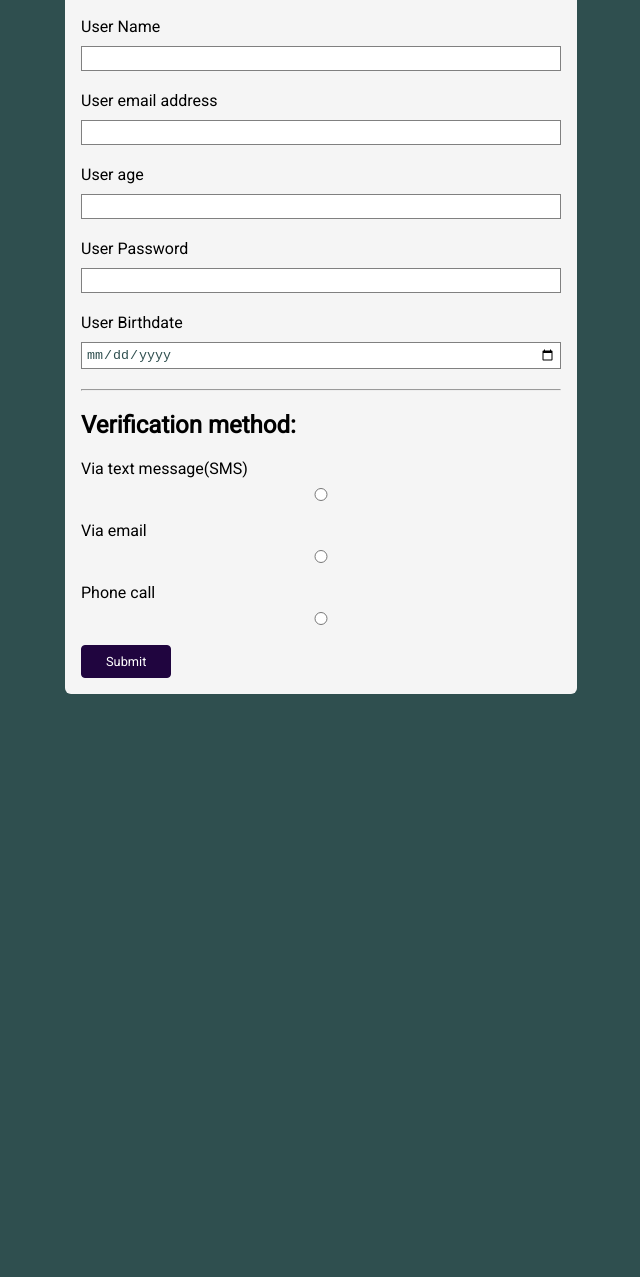
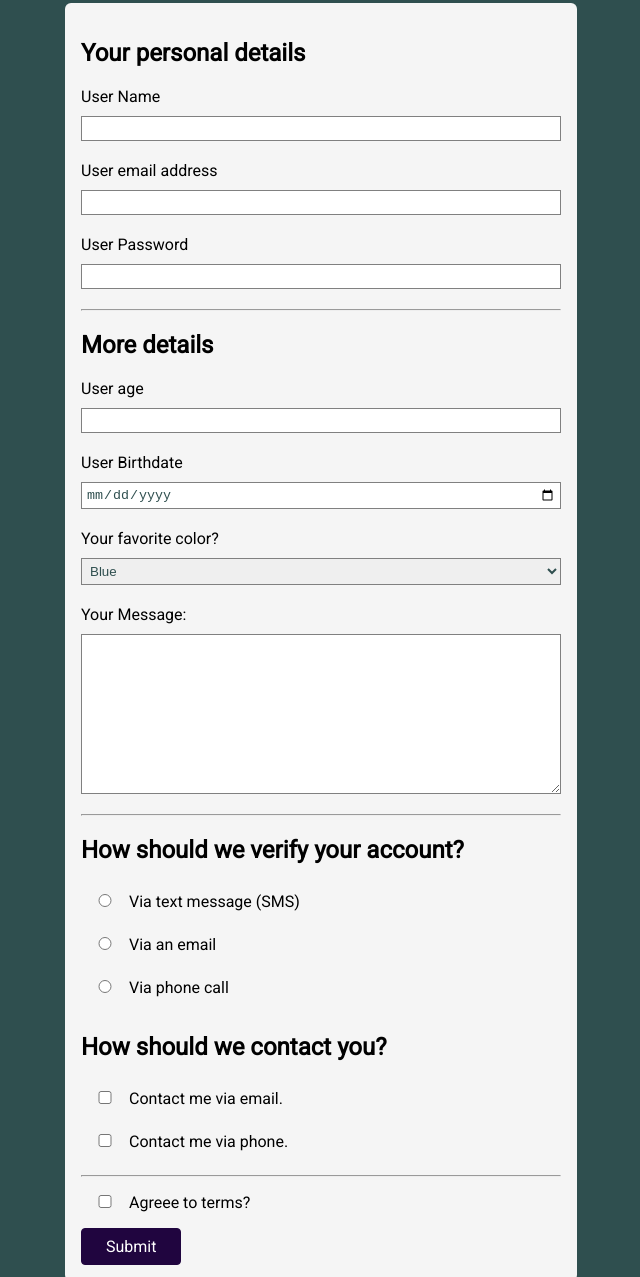
Before and after one commit to largo16/academind_forms, a plain HTML site: page index.html in a window 1280 px wide. Shown: the part 195-1472 px from the top of the page, without its empty margins (319-959 px from the left). Before the commit the page ends 1017 px from the top, so only its background shows below. Drawn offline with Linux system fonts and the light colour scheme.

Commit message:
continued learning for full stack for forms

```diff
--- a/index.html
+++ b/index.html
@@ -1,47 +1,134 @@
 <!DOCTYPE html>
 <html lang="en">
+
 <head>
     <meta charset="UTF-8">
     <meta name="viewport" content="width=\, initial-scale=1.0">
     <link rel="preconnect" href="https://fonts.googleapis.com">
-<link rel="preconnect" href="https://fonts.gstatic.com" crossorigin>
-<link href="https://fonts.googleapis.com/css2?family=Roboto&display=swap" rel="stylesheet">
+    <link rel="preconnect" href="https://fonts.gstatic.com" crossorigin>
+    <link href="https://fonts.googleapis.com/css2?family=Roboto&display=swap" rel="stylesheet">
     <link rel="stylesheet" href="/styles.css">
     <title>HTML Forms</title>
 </head>
+
 <body>
-    <header></header>
+    <header>
+        <h1>User information:</h1>
+    </header>
     <main>
         <form action="/" method="GET">
-            <h2>User information:</h2>
-            <label for="username">User Name</label>
-            <input type="text" id="username" name="user-name">
 
-            <label for="useremail">User email address</label>
-            <input type="email" id="useremail" name="user-email">
+            <section id="personal-details">
+                <h2>Your personal details</h2>
+                <ul>
+                    <li>
+                        <label for="username">User Name</label>
+                        <input type="text" id="username" name="user-name" />
+                    </li>
+                    <li>
+                        <label for="useremail">User email address</label>
+                        <input type="email" id="useremail" name="user-email" />
 
-            <label for="userage">User age</label>
-            <input type="number" id="userage" name="user-age">
+                    </li>
+                    <li>
 
-            <label for="userpass">User Password</label>
-            <input type="password" id="userpass" name="user-password">
+                        <label for="userpass">User Password</label>
+                        <input type="password" id="userpass" name="user-password" />
 
-            <label for="userbirthdate">User Birthdate </label>
-            <input type="date" id="userbirthdate" name="user-birthdate">
+                    </li>
+                </ul>
+            </section>
 
             <hr>
 
-            <h2>Verification method:</h2>
-            <label for="viatext">Via text message(SMS)</label>
-            <input type="radio" name="verify" id="viatext" value="text">
-            <label for="viaemail">Via email</label>
-            <input type="radio" name="verify" id="viaemail" value="email">
-            <label for="vialandline">Phone call</label>
-            <input type="radio" name="verify" id="vialandline" value="phone">
+            <section id="more-details">
+                <h2>More details</h2>
+                <ul>
+                    <li>
+                        <label for="userage">User age</label>
+                        <input type="number" id="userage" name="user-age" />
 
-            <button>Submit</button>
+                    </li>
+                    <li> <label for="userbirthdate">User Birthdate </label>
+                        <input type="date" id="userbirthdate" name="user-birthdate" />
+                    </li>
+                    <li>
+                        <label for="favorite-color">Your favorite color?</label>
+                        <select name="favorite-color" id="favorite-color">
+                            <option value="blue">Blue</option>
+                            <option value="red">Red</option>
+                            <option value="green">Green</option>
+                        </select>
+                    </li>
+
+                </ul>
+
+            </section>
+
+            <section>
+                <ul>
+                    <li>
+                        <label for="usermessage">Your Message:</label>
+                        <textarea name="user-message" id="usermessage" cols="30" rows="10"></textarea>
+                    </li>
+                </ul>
+            </section>
+
+            <hr>
+
+            <section>
+                <h2>How should we verify your account?</h2>
+                <ul>
+                    <li class="radio-form-inline">
+                        <input type="radio" name="verify" id="viatext" value="text" />
+                        <label for="viatext">Via text message (SMS)</label>
+                    </li>
+
+                    <li class="radio-form-inline">
+                        <input type="radio" name="verify" id="viaemail" value="email" />
+                        <label for="viaemail">Via an email</label>
+                    </li>
+
+                    <li class="radio-form-inline">
+                        <input type="radio" name="verify" id="vialandline" value="phone" />
+                        <label for="vialandline">Via phone call</label>
+                    </li>
+                </ul>
+            </section>
+
+
+            <section>
+                <h2>How should we contact you?</h2>
+                <ul>
+                    <li class="radio-form-inline">
+                        <input type="checkbox" id="contact-email" name="contact" value="email" />
+                        <label for="contact-email">Contact me via email.</label>
+                    </li>
+
+                    <li class="radio-form-inline">
+                        <input type="checkbox" id="contact-phone" name="contact" value="phone" />
+                        <label for="contact-phone">Contact me via phone.</label>
+                    </li>
+
+                </ul>
+            </section>
+
+            <hr>
+
+            <section>
+                <div class="radio-form-inline">
+                    <input type="checkbox" id="agree-terms" name="terms" />
+                    <label for="agree-terms">Agreee to terms?</label>
+                </div>
+            </section>
+
+            <section>
+                <button type="submit">Submit</button>
+            </section>
+
         </form>
     </main>
 
 </body>
+
 </html>
--- a/styles.css
+++ b/styles.css
@@ -4,12 +4,28 @@ body {
     font-family: 'Roboto', sans-serif;
 }
 
+h1 {
+    text-align: center;
+     color: antiquewhite;
+}
+
+h2 {
+    font-weight: bold;
+}
+
 form {
     width: 30rem;
-    margin: 3rem auto;
+    margin: 2rem auto;
     background-color: whitesmoke;
     padding: 1rem;
     border-radius: 6px;
+
+}
+
+main ul {
+    list-style-type: none;
+    margin: 0;
+    padding: 0;
 
 }
 
@@ -19,7 +35,9 @@ label {
 
 }
 
-input {
+input,
+textarea,
+select {
     width: 100%;
     display: block;
     margin: 10px 0 20px 0;
@@ -29,7 +47,7 @@ input {
     color: darkslategray;
 }
 
-input:focus {
+input:focus, textarea:focus {
     background-color: rgb(219, 190, 253);
     color:rgb(32, 5, 63);
     border-color: rgb(32, 5, 63);
@@ -39,7 +57,7 @@ button {
     display: block;
     /* font: 1em 'Roboto'; */
     font: inherit;
-    font-size: 0.8rem;
+    font-size: 1rem;
     background-color: rgb(32, 5, 63);
     color: white;
     padding: 0.5rem 1.5rem;
@@ -52,3 +70,13 @@ button:hover {
     background-color: rgb(52, 14, 95);
     border-color: rgb(52, 14, 95);
 }
+
+.radio-form-inline {
+    display: flex;
+    align-items: center;
+
+}
+
+.radio-form-inline input {
+    width: 10%;
+}
```
